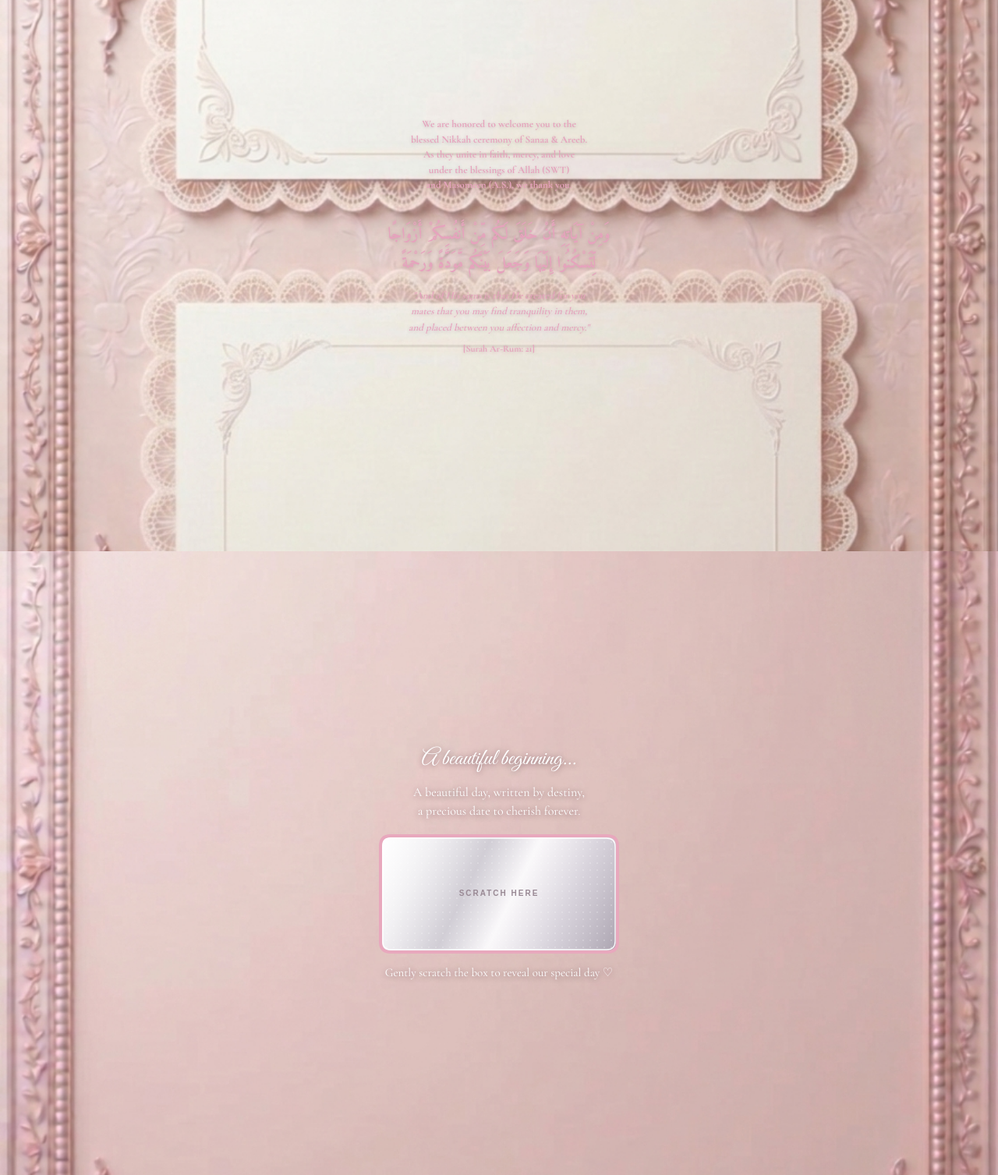
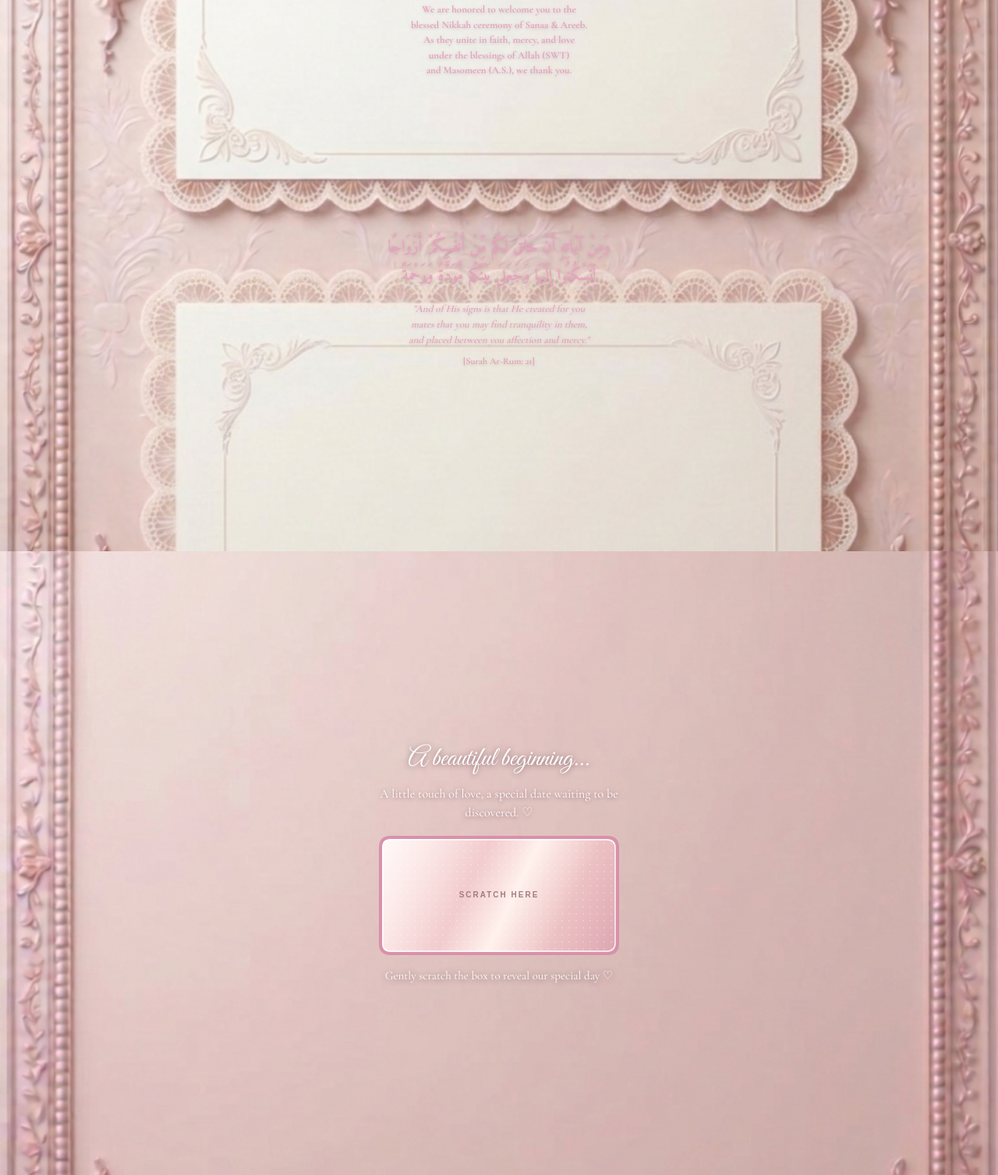
Before and after one commit to ivoryvows/Template, a plain HTML site: page index.html in a window 1280 px wide. Shown: the part 1693-3200 px from the top of the page at 78% size. Drawn offline with nearby package versions, Linux system fonts and the light colour scheme; grey boxes are pictures that could not be loaded.

Commit message:
Update index.html

```diff
--- a/index.html
+++ b/index.html
@@ -17,6 +17,7 @@
   --babyPink:#f0bfd0;
   --white:#fffafd;
   --beige:#79604d;
+  --darkBeige:#705744;
 }
 
 * {
@@ -258,32 +259,35 @@ p {
   color:#79604d!important;
 }
 
-/* AYAT SECTION */
+/* AYAT SECTION - TWO INDEPENDENT TEXT POSITIONS */
 
 #ayat {
   background:#e9b9cd;
 }
 
 #ayat .content {
+  position:relative;
   width:100%;
   max-width:500px;
   min-height:100svh;
-  padding:6vh 23px 7vh;
-  display:flex;
-  flex-direction:column;
-  align-items:center;
-  justify-content:center;
-  gap:35px;
-}
+  height:100svh;
+  padding:0 23px;
+  display:block;
+}
+
+/* FIRST PARAGRAPH - FIXED HIGHER POSITION */
 
 .welcomeText {
+  position:absolute;
+  top:12vh;
+  left:0;
+  right:0;
   width:100%;
   max-width:350px;
+  margin:0 auto;
   color:var(--softPink);
   text-shadow:0 1px 4px rgba(90,35,60,.2);
   font-weight:700;
-  margin:0;
-  transform:translateY(-30px);
 }
 
 .welcomeText p {
@@ -293,11 +297,16 @@ p {
   color:var(--softPink);
 }
 
+/* SECOND PARAGRAPH - INDEPENDENT LOWER POSITION */
+
 .ayatQuote {
+  position:absolute;
+  top:49vh;
+  left:0;
+  right:0;
   width:100%;
   max-width:410px;
-  margin:0;
-  transform:translateY(30px);
+  margin:0 auto;
   color:var(--softPink);
   text-shadow:0 1px 4px rgba(90,35,60,.2);
 }
@@ -325,22 +334,32 @@ p {
   color:var(--softPink);
 }
 
-/* DATE REVEAL - RECTANGULAR SCRATCH BOX */
+/* DATE REVEAL - PEACH PINK SCRATCH BOX */
 
 #dateReveal .content {
   max-width:450px;
 }
 
 .dateHeading {
-  font-size:29px;
-  margin-bottom:12px;
+  font-size:34px;
+  line-height:1.3;
+  margin-bottom:10px;
+}
+
+.scratchCaption {
+  font-size:16px;
+  line-height:1.5;
+  margin:0 auto 17px;
+  max-width:310px;
+  color:white;
+  text-shadow:0 1px 5px rgba(80,30,50,.5);
 }
 
 .scratchWrap {
   position:relative;
   width:min(310px,86vw);
   height:155px;
-  margin:17px auto 0;
+  margin:0 auto;
   background:transparent;
   border:0;
   overflow:visible;
@@ -382,7 +401,7 @@ p {
 }
 
 .scratchHint {
-  margin-top:12px;
+  margin-top:14px;
   font-size:15px;
   color:white;
 }
@@ -407,19 +426,19 @@ p {
   bottom:14.5%;
   width:100%;
   text-align:center;
-  padding:10px;
 }
 
 .countNumbers {
   display:flex;
   justify-content:center;
+  align-items:center;
   gap:9px;
 }
 
 .countUnit {
   min-width:60px;
   color:white;
-  text-shadow:0 2px 8px #88546b;
+  text-shadow:0 1px 7px rgba(55,20,35,.5);
 }
 
 .countUnit strong {
@@ -433,6 +452,7 @@ p {
   font-family:'DM Sans',sans-serif;
   font-size:10px;
   letter-spacing:1px;
+  color:white;
 }
 
 /* CELEBRATION */
@@ -459,6 +479,7 @@ p {
   font-size:25px;
   margin:5px 0 7px;
   flex-shrink:0;
+  transform:translateY(5px);
 }
 
 #celebration .videoBox {
@@ -478,13 +499,14 @@ p {
 .mapBtn {
   display:inline-block;
   margin-top:8px;
-  border:1px solid white;
+  border:1px solid var(--darkBeige);
   border-radius:30px;
   padding:9px 21px;
-  background:rgba(255,255,255,.2);
-  color:white;
+  background:rgba(255,255,255,.25);
+  color:var(--darkBeige);
   font-size:16px;
   text-decoration:none;
+  text-shadow:none;
 }
 
 .celebrationLocation,
@@ -500,6 +522,12 @@ p {
 .celebrationLocation {
   margin-top:auto;
   padding-bottom:8px;
+}
+
+.celebrationLocation p,
+.journeyLocation p {
+  color:var(--darkBeige);
+  text-shadow:0 1px 3px rgba(255,255,255,.35);
 }
 
 /* JOURNEY */
@@ -521,18 +549,22 @@ p {
 }
 
 .storyBlock {
-  margin-top:11px;
+  margin-top:25px;
   width:100%;
+  color:var(--darkBeige);
+  text-shadow:0 1px 4px rgba(255,255,255,.4);
 }
 
 .storyText {
   font-size:14px;
   line-height:1.4;
+  color:var(--darkBeige);
 }
 
 .storySmall {
   font-size:12px;
   margin-top:5px;
+  color:var(--darkBeige);
 }
 
 .storyNames {
@@ -555,6 +587,7 @@ p {
   flex-wrap:nowrap;
   margin-top:3px;
   white-space:nowrap;
+  color:var(--darkBeige);
 }
 
 /* FLIGHT: INDIA TO ROZA */
@@ -705,6 +738,8 @@ p {
   transform:translateY(0);
 }
 
+/* MOBILE */
+
 @media(max-width:380px) {
 
   .countUnit {
@@ -723,22 +758,22 @@ p {
     font-size:35px;
   }
 
+  /* INDEPENDENT MOBILE POSITIONS */
+
+  #ayat .content {
+    padding:0 18px;
+  }
+
+  .welcomeText {
+    top:10vh;
+  }
+
   .welcomeText p {
     font-size:12px;
   }
 
-  #ayat .content {
-    gap:28px;
-    padding-top:5vh;
-    padding-bottom:5vh;
-  }
-
-  .welcomeText {
-    transform:translateY(-24px);
-  }
-
   .ayatQuote {
-    transform:translateY(24px);
+    top:48vh;
   }
 
   .ayatArabic {
@@ -749,6 +784,15 @@ p {
     font-size:12px!important;
   }
 
+  .dateHeading {
+    font-size:31px;
+  }
+
+  .scratchCaption {
+    font-size:15px;
+    margin-bottom:15px;
+  }
+
   .curveHeading {
     font-size:23px;
   }
@@ -759,6 +803,10 @@ p {
 
   #celebration .videoBox {
     max-width:100%;
+  }
+
+  .storyBlock {
+    margin-top:25px;
   }
 
   .storyText {
@@ -870,6 +918,8 @@ p {
   <img src="ayat.JPG" class="bg" alt="">
 
   <div class="content white">
+
+    <!-- FIRST PARAGRAPH: TOP -->
 
     <div class="welcomeText reveal">
       <p>
@@ -885,6 +935,8 @@ p {
       </p>
     </div>
 
+    <!-- SECOND PARAGRAPH: BOTTOM -->
+
     <div class="ayatQuote reveal">
 
       <div class="arabic ayatArabic">
@@ -910,7 +962,7 @@ p {
   </div>
 </section>
 
-<!-- 4. DATE REVEAL - RECTANGULAR SCRATCH BOX -->
+<!-- 4. DATE REVEAL -->
 
 <section id="dateReveal">
   <img src="back.JPG" class="bg" alt="">
@@ -921,10 +973,8 @@ p {
       A beautiful beginning...
     </div>
 
-    <p style="font-size:16px;margin-bottom:10px">
-      A beautiful day, written by destiny,
-      <br>
-      a precious date to cherish forever.
+    <p class="scratchCaption">
+      A little touch of love, a special date waiting to be discovered. ♡
     </p>
 
     <div class="scratchWrap">
@@ -979,6 +1029,7 @@ p {
       </div>
 
     </div>
+
   </div>
 </section>
 
@@ -1283,7 +1334,7 @@ function animateIntroWords(){
 
 }
 
-/* RECTANGULAR SILVER SCRATCH BOX */
+/* RECTANGULAR PEACH PINK SCRATCH BOX */
 
 const canvas=document.getElementById('scratchCanvas');
 const ctx=canvas.getContext('2d');
@@ -1345,27 +1396,27 @@ function setupScratch(){
   const height=rect.height-inset*2;
   const radius=13;
 
-  /* SILVER RECTANGULAR COATING */
+  /* BABY PINK PEACH COATING */
 
   scratchShapePath(
     ctx,x,y,width,height,radius
   );
 
-  const silverGradient=ctx.createLinearGradient(
+  const pinkGradient=ctx.createLinearGradient(
     x,y,x+width,y+height
   );
 
-  silverGradient.addColorStop(0,'#ffffff');
-  silverGradient.addColorStop(.18,'#e9e7eb');
-  silverGradient.addColorStop(.38,'#c9c5ce');
-  silverGradient.addColorStop(.55,'#faf8fa');
-  silverGradient.addColorStop(.76,'#d8d3dc');
-  silverGradient.addColorStop(1,'#b9b2bd');
-
-  ctx.fillStyle=silverGradient;
+  pinkGradient.addColorStop(0,'#ffe8e5');
+  pinkGradient.addColorStop(.18,'#f8d4d2');
+  pinkGradient.addColorStop(.38,'#efc0c3');
+  pinkGradient.addColorStop(.55,'#fff0eb');
+  pinkGradient.addColorStop(.76,'#edc0c3');
+  pinkGradient.addColorStop(1,'#e5aeb9');
+
+  ctx.fillStyle=pinkGradient;
   ctx.fill();
 
-  /* SOFT SILVER SHINE */
+  /* SOFT PEARL SHINE */
 
   ctx.save();
 
@@ -1379,15 +1430,15 @@ function setupScratch(){
     x,y,x+width,y+height
   );
 
-  shine.addColorStop(0,'rgba(255,255,255,.72)');
-  shine.addColorStop(.35,'rgba(255,255,255,.16)');
-  shine.addColorStop(.65,'rgba(255,255,255,.04)');
-  shine.addColorStop(1,'rgba(90,80,100,.16)');
+  shine.addColorStop(0,'rgba(255,255,255,.75)');
+  shine.addColorStop(.35,'rgba(255,255,255,.2)');
+  shine.addColorStop(.65,'rgba(255,255,255,.05)');
+  shine.addColorStop(1,'rgba(150,90,100,.12)');
 
   ctx.fillStyle=shine;
   ctx.fillRect(x,y,width,height);
 
-  /* DELICATE SILVER DOT TEXTURE */
+  /* DELICATE PEARL DOT TEXTURE */
 
   for(let yy=y+8;yy<y+height-5;yy+=9){
 
@@ -1395,7 +1446,7 @@ function setupScratch(){
 
       ctx.beginPath();
       ctx.arc(xx,yy,.7,0,Math.PI*2);
-      ctx.fillStyle='rgba(255,255,255,.55)';
+      ctx.fillStyle='rgba(255,255,255,.6)';
       ctx.fill();
 
     }
@@ -1410,7 +1461,7 @@ function setupScratch(){
     ctx,x,y,width,height,radius
   );
 
-  ctx.strokeStyle='#e8a8bd';
+  ctx.strokeStyle='#d991aa';
   ctx.lineWidth=4;
   ctx.stroke();
 
@@ -1426,11 +1477,12 @@ function setupScratch(){
 
   /* SCRATCH MESSAGE */
 
-  ctx.fillStyle='#998994';
+  ctx.fillStyle='#a47b80';
   ctx.textAlign='center';
   ctx.textBaseline='middle';
   ctx.font='600 10px DM Sans, sans-serif';
   ctx.letterSpacing='2px';
+
   ctx.fillText(
     'SCRATCH HERE',
     rect.width/2,
```
